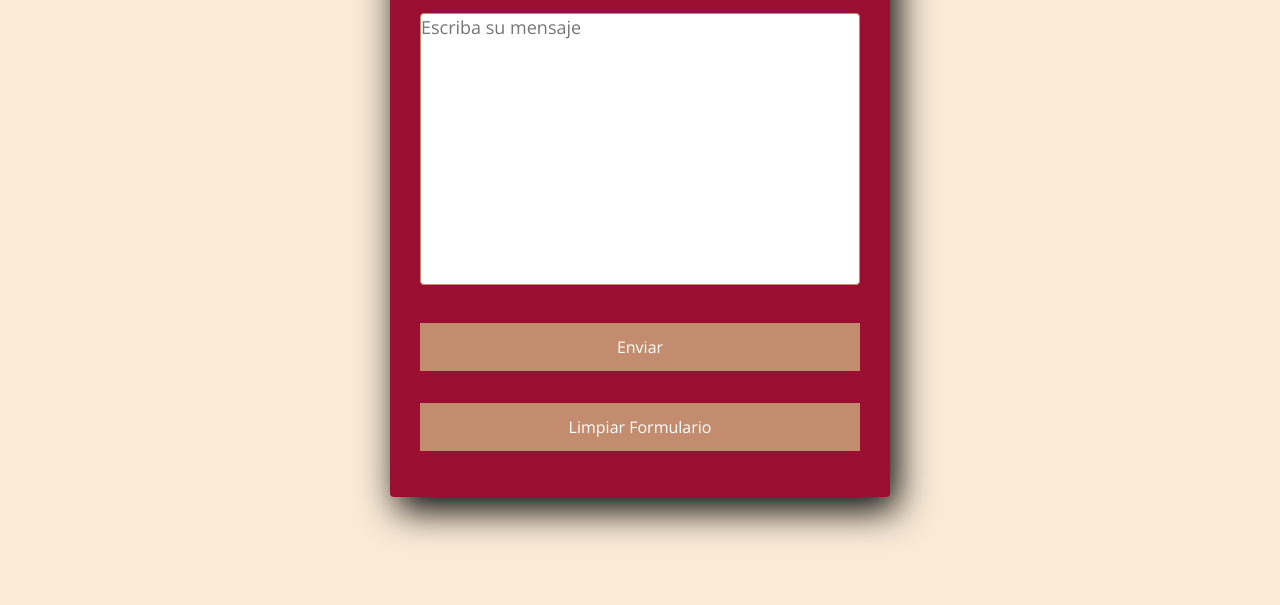
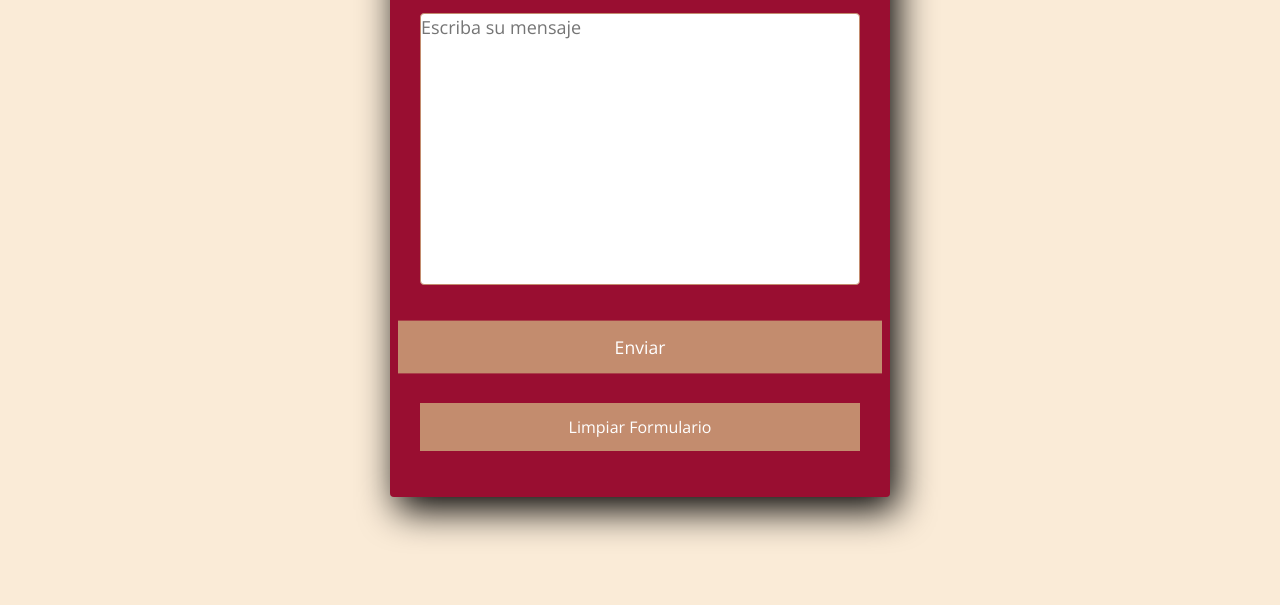
Before and after one commit to Frankinhoo/proyecto-pagina-gutierrez, a plain HTML site: page pages/contacto.html in a window 1280 px wide. In both pictures the pointer is over the input "Enviar". Shown: the part 665-1270 px from the top of the page. Drawn offline with nearby package versions, Linux system fonts and the light colour scheme.

Commit message:
segunda entrega proyecto final

```diff
--- a/css/style.css
+++ b/css/style.css
@@ -38,7 +38,6 @@ align-items: center;
     display: block;
     height: 100%;
 }
-
 
 .enlaces li{
     padding: 0px 30px;
@@ -333,6 +332,11 @@ a:hover{
     color: #ffffff;
     margin: 16px 0;
     font-size: 16px;
+    transition: transform 0.3s;
+}
+
+.boton:hover{
+    transform: scale(1.1)
 }
 /* contacto */
 
```
